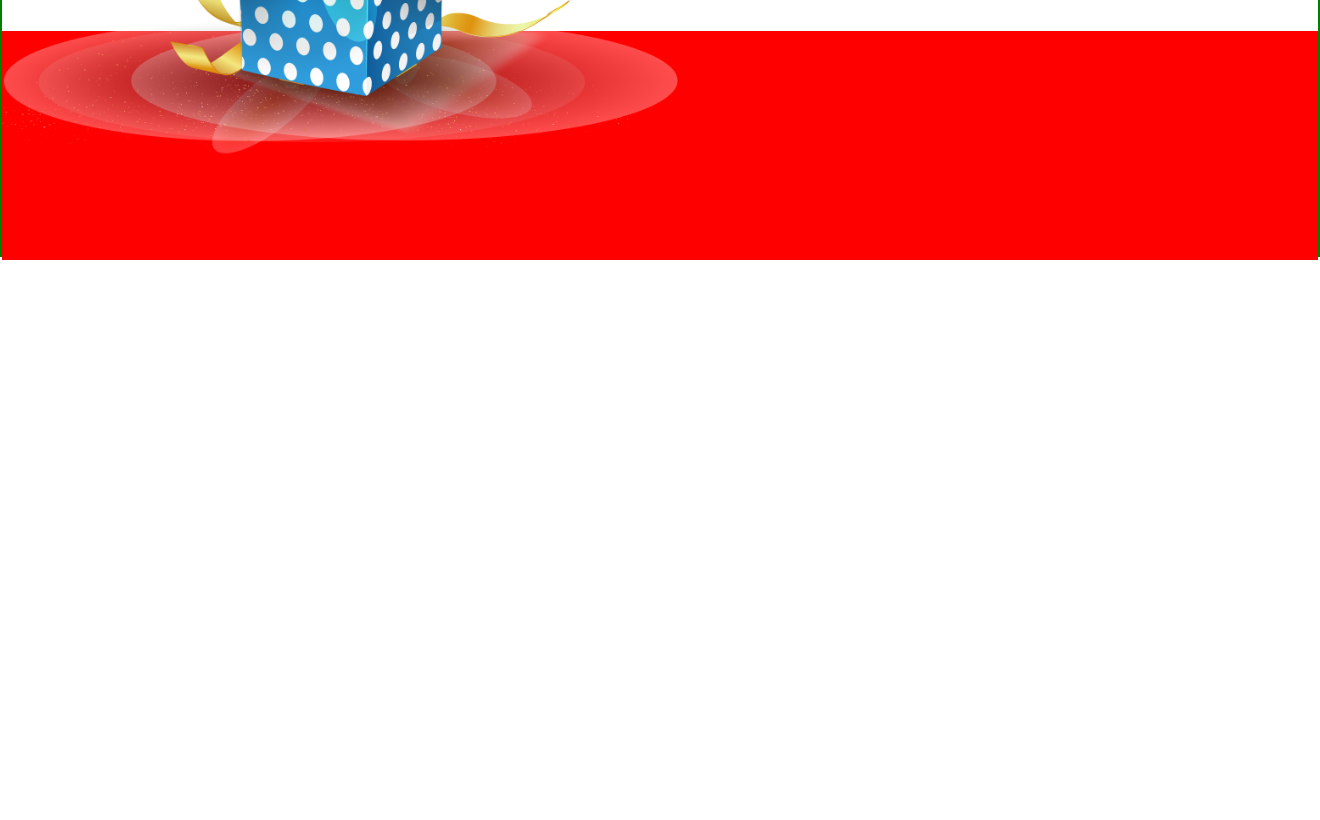
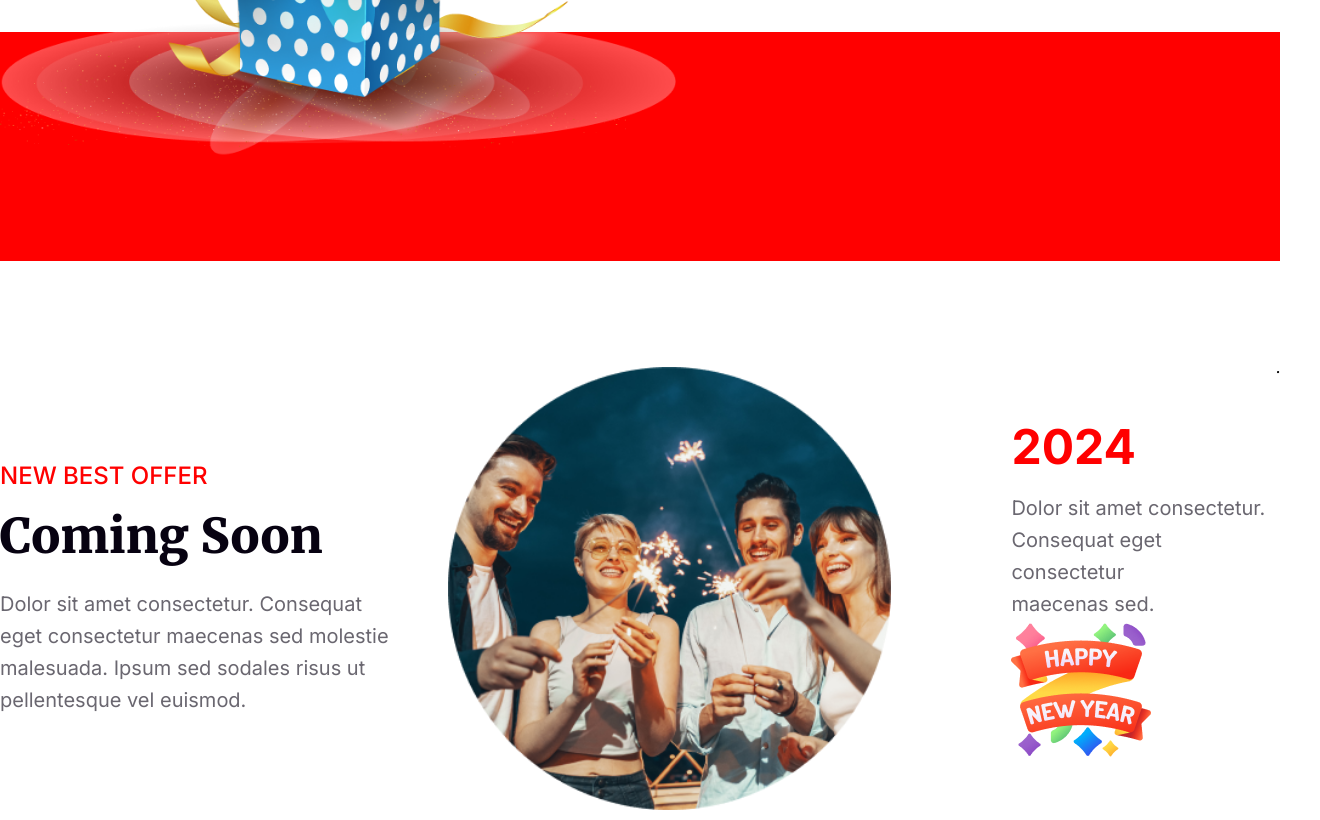
Before and after one commit to Sifat668916/New-year-celebration, a plain HTML site: page index.html in a window 1280 px wide. Shown: the part 3423-4243 px from the top of the page, 1320 px wide, since content can reach past the window. Before the commit the page ends 3683 px from the top, so only its background shows below. Drawn offline with Linux system fonts and the light colour scheme.

Commit message:
portfolio section completed

```diff
--- a/index.html
+++ b/index.html
@@ -60,6 +60,23 @@
             <img src="images/new-year-2.png" alt="" class="yar">
             <img src="images/discount.png" alt="" class="icon50">
          </section>
+         <section class="portfolio-container">
+            <div class="comming-soon-txt">
+                <p class="subtitle">NEW BEST OFFER</p>
+                <h2>Coming Soon</h2>
+                <p class="des">Dolor sit amet consectetur. Consequat <br>eget consectetur maecenas sed molestie <br>malesuada. Ipsum sed sodales risus ut <br> pellentesque vel euismod. </p>
+            </div>
+            <div class="portfolio-image">
+                <img src="images/Ellipse 1.png" alt="">
+            </div>
+            <div class="new-year-wish">
+                <h1>2024</h1>
+                <p>Dolor sit amet consectetur. <br> Consequat eget consectetur <br>maecenas sed.</p>
+                <img src="images/new-year-2.png" alt="" class="wish">
+
+            </div>
+            .
+         </section>
 
     </main>
     <footer>
--- a/style.css
+++ b/style.css
@@ -158,7 +158,7 @@ margin-bottom: 48px;
 .shedule-text{
     width: 549px;
     height: 272px;
-    display: flex;
+        display: flex;
     text-align: center;
     align-items: center;
     justify-content: center;
@@ -177,11 +177,10 @@ margin-bottom: 48px;
     margin-top: 50px;
 }
 .sale{
-    width: 1320px;
+max-width: 1320px;
     height: 662px;
     margin: 0 auto;
     position: relative;
-    border: 2px solid green;
 
 
 }
@@ -213,3 +212,81 @@ margin-bottom: 48px;
     left: 800px;
     top: 100px;
 }
+
+
+/* portfolio styles here */
+.portfolio-container{
+    max-width: 1320px;
+    height: 463px;
+    margin: 0 auto;
+    display: flex;
+    margin-top: 100px;
+    justify-content: space-between;
+}
+.comming-soon-txt{
+    width: 35%;
+    height: 100%;
+    display: flex;
+    flex-direction: column;
+    justify-content: center;
+    text-align: left;
+}
+.comming-soon-txt .subtitle{
+    color: rgb(255, 0, 0);
+font-family: Inter;
+font-size: 24px;
+font-weight: 500;
+margin-bottom: 16px;
+}
+.comming-soon-txt h2{
+    color: rgb(7, 2, 17);
+font-family: Merriweather;
+font-size: 48px;
+font-weight: 900;
+line-height: 60px;
+margin-bottom: 22px;
+}
+.comming-soon-txt .des{
+    color: rgba(7, 2, 17, 0.6);
+    font-family: Inter;
+    font-size: 20px;
+    font-weight: 400;
+    line-height: 32px;
+}
+.portfolio-image{
+    width: 35%;
+    height: 100%;
+    border-radius: 50%;
+    padding: 10px;
+    display: flex;
+    justify-content: center;
+}
+.new-year-wish{
+    width: 30%;
+    height: 100%;
+    display: flex;
+    flex-direction: column;
+    justify-content: center;
+
+    padding-left: 118px;
+
+}
+.new-year-wish h1{
+    color: rgb(255, 0, 0);
+font-family: Inter;
+font-size: 48px;
+font-weight: 700;
+line-height: 58px;
+margin-bottom: 16px;
+}
+.new-year-wish p{
+    color: rgba(7, 2, 17, 0.6);
+font-family: Inter;
+font-size: 20px;
+font-weight: 400;
+line-height: 32px;
+}
+.wish{
+    width: 140px;
+    height: 140px;
+}
```
